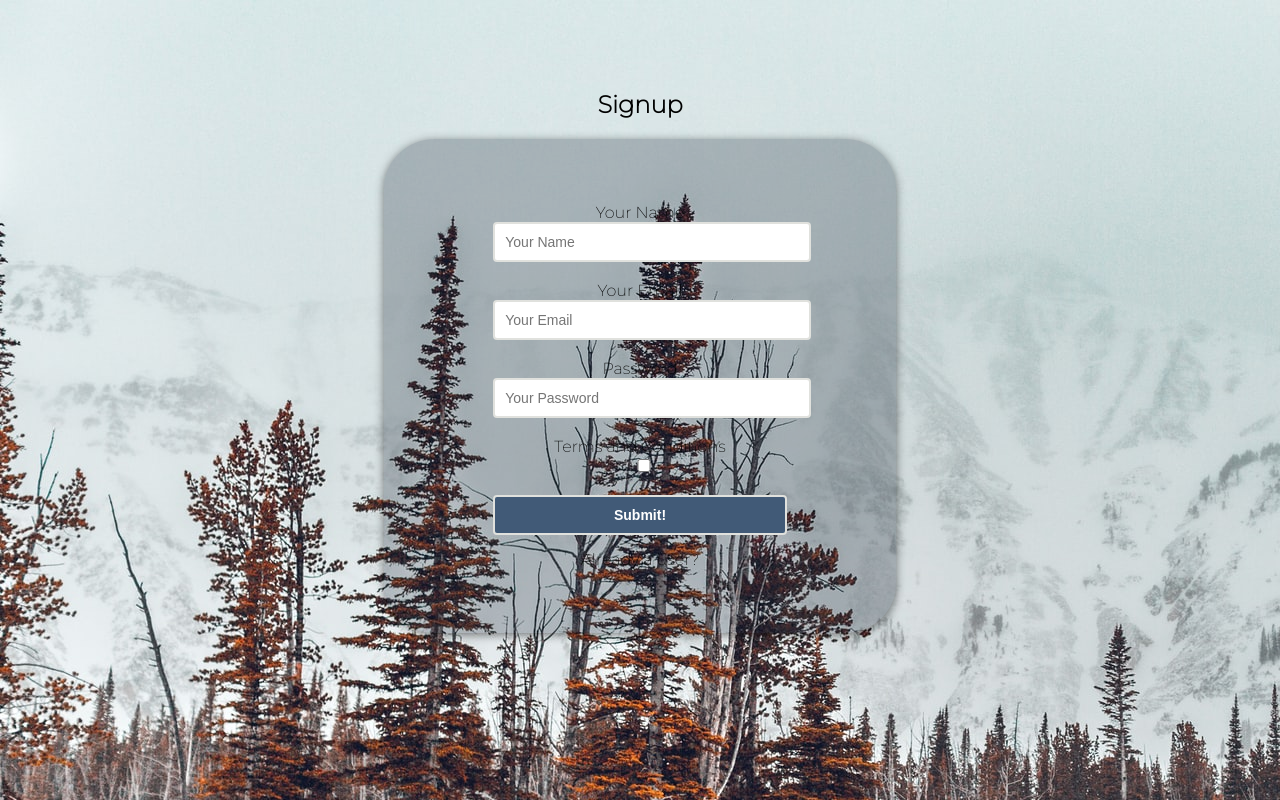
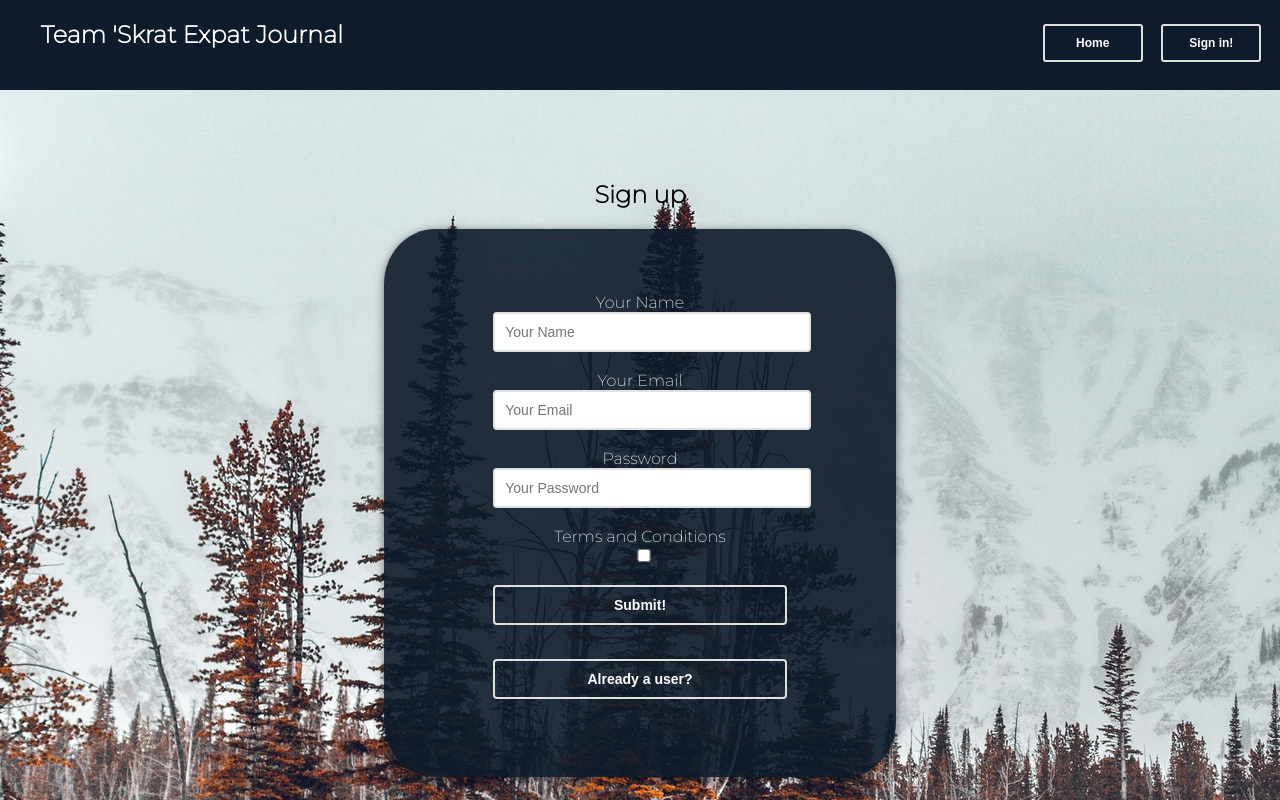
Before and after one commit to team-muskrat-expat-journal/front-end, a React (Create React App) app: page /Signup in a window 1280 px wide. Built offline with nearby package versions, Linux system fonts and the light colour scheme.

Commit message:
adding more and more styling

```diff
--- a/src/components/Dashboard.js
+++ b/src/components/Dashboard.js
@@ -2,34 +2,55 @@ import React, { useEffect } from "react";
 import { Link } from "react-router-dom";
 import { connect } from "react-redux";
 
-import PostCard from './PostCard';
-import { fetchPosts } from '../actions/PostsAction';
+import PostCard from "./PostCard";
+import { fetchPosts } from "../actions/PostsAction";
 
 const Dashboard = (props) => {
-  console.log(props)
+  console.log(props);
   const { posts } = props;
 
   useEffect(() => {
-    props.fetchPosts(localStorage.getItem('user_id'));
+    props.fetchPosts(localStorage.getItem("user_id"));
   }, []);
 
   return (
     <div className="posts wrapper">
-      <h1>Feed</h1>
+      <nav>
+        <div className="logo">
+          <h2>Team 'Skrat Expat Journal</h2>
+        </div>
+        <div className="links">
+          <Link to="/">
+            <button className="navButton" type="button">
+              Home
+            </button>
+          </Link>
+          <Link to="/Login">
+            <button className="navButton" type="button">
+              Sign in!
+            </button>
+          </Link>
+        </div>
+      </nav>
+      <div>
+        <Link to="/postform" className="createNewMemory">
+          Create New Memory
+        </Link>
+      </div>
       {posts && posts.length > 0 ? (
         posts.map((item) => {
           return <PostCard post={item} key={item.id} />;
         })
       ) : (
-        <p>Nothing to see here... <br />Just a man enjoying some 'skrat... <br />Move along...</p>
+        <p>
+          Nothing to see here... <br />
+          Just a man enjoying some 'skrat... <br />
+          Move along...
+        </p>
       )}
-
-      <Link to='/postform'>
-        Create New Memory
-      </Link>
     </div>
   );
-}
+};
 
 const mapStateToProps = (state) => {
   return {
--- a/src/components/Login.js
+++ b/src/components/Login.js
@@ -66,6 +66,23 @@ function Login() {
   };
   return (
     <div>
+      <nav>
+        <div className="logo">
+          <h2>Team 'Skrat Expat Journal</h2>
+        </div>
+        <div className="links">
+          <Link to="/">
+            <button className="navButton" type="button">
+              Home
+            </button>
+          </Link>
+          <Link to="/Login">
+            <button className="navButton" type="button">
+              Sign in!
+            </button>
+          </Link>
+        </div>
+      </nav>
       <h2 className="login">Login</h2>
       <br></br>
       <div className="signup">
@@ -100,7 +117,9 @@ function Login() {
             Submit
           </button>
           <br></br>
-          <Link to="/Signup">New User?</Link>
+          <Link to="/Signup">
+            <button className="form-control">New User?</button>
+          </Link>
         </form>
         <br></br>
       </div>
--- a/src/components/Post.js
+++ b/src/components/Post.js
@@ -1,4 +1,5 @@
 import React from "react";
+// import { Link } from "react-router-dom";
 import { useParams, useRouteMatch, Route } from "react-router-dom";
 
 import PostCard from "./PostCard";
@@ -14,6 +15,7 @@ export default function Post(props) {
     }) || {};
 
   return (
+    <>
       <div className="post-wrapper">
         <div className="post-header">
           <div className="post-image">
@@ -27,5 +29,6 @@ export default function Post(props) {
           <PostCard details={post} />
         </Route>
       </div>
+    </>
   );
 }
--- a/src/components/PostCard.js
+++ b/src/components/PostCard.js
@@ -1,8 +1,8 @@
 import React, { useState } from "react";
-import { connect } from 'react-redux';
-import { useHistory } from 'react-router-dom';
+import { connect } from "react-redux";
+import { useHistory } from "react-router-dom";
 
-import { editPost, deletePost } from '../actions/PostsAction';
+import { editPost, deletePost } from "../actions/PostsAction";
 
 const initialPost = {
   id: "",
@@ -13,11 +13,20 @@ const initialPost = {
   notes: "",
   rating: "",
   role: "",
-}
+};
 
 const PostCard = (props) => {
-  console.log(props.post)
-  const { id, tripname, date, location, imageURL, notes, rating, role } = props.post;
+  console.log(props.post);
+  const {
+    id,
+    tripname,
+    date,
+    location,
+    imageURL,
+    notes,
+    rating,
+    role,
+  } = props.post;
   const [editing, setEditing] = useState(false);
   const [postToEdit, setPostToEdit] = useState(initialPost);
   const history = useHistory();
@@ -30,7 +39,7 @@ const PostCard = (props) => {
   const postDelete = (event) => {
     event.preventDefault();
     props.deletePost(id);
-    history.push('/dashboard');
+    history.push("/dashboard");
   };
 
   const save = (event) => {
@@ -39,6 +48,8 @@ const PostCard = (props) => {
   };
 
   return (
+    <>
+      <div>
         <div className="post card">
           <div className="image-container">
             <img src={imageURL} alt={tripname} />
@@ -80,7 +91,10 @@ const PostCard = (props) => {
                     Location:&nbsp;
                     <input
                       onChange={(evt) =>
-                    setPostToEdit({ ...postToEdit, location: evt.target.value })
+                        setPostToEdit({
+                          ...postToEdit,
+                          location: evt.target.value,
+                        })
                       }
                     />
                   </label>
@@ -88,7 +102,10 @@ const PostCard = (props) => {
                     Notes:&nbsp;
                     <input
                       onChange={(evt) =>
-                    setPostToEdit({ ...postToEdit, notes: evt.target.value })
+                        setPostToEdit({
+                          ...postToEdit,
+                          notes: evt.target.value,
+                        })
                       }
                     />
                   </label>
@@ -96,7 +113,10 @@ const PostCard = (props) => {
                     Rating:&nbsp;
                     <input
                       onChange={(evt) =>
-                    setPostToEdit({ ...postToEdit, rating: evt.target.value })
+                        setPostToEdit({
+                          ...postToEdit,
+                          rating: evt.target.value,
+                        })
                       }
                     />
                   </label>
@@ -109,8 +129,10 @@ const PostCard = (props) => {
             )}
           </div>
         </div>
+      </div>
+    </>
   );
-}
+};
 
 const mapStateToProps = (state) => {
   return {
--- a/src/components/Signup.js
+++ b/src/components/Signup.js
@@ -1,6 +1,7 @@
 import React, { useState, useEffect } from "react";
-import { useHistory } from 'react-router-dom';
+import { useHistory } from "react-router-dom";
 import axios from "axios";
+
 import { Link } from "react-router-dom";
 
 import "./Style/signUpStyles.css";
@@ -57,7 +58,7 @@ function Signup() {
       .string()
       .required("Password is required")
       .min(6, "Password is required and must be at least 6 characters long"),
-    terms: yup.boolean().oneOf([false], "You must give away your data"), //This is where the issue is, (check with Brian)
+    terms: yup.boolean(), //This is where the issue is, (check with Brian)
   });
 
   useEffect(() => {
@@ -76,7 +77,7 @@ function Signup() {
       .post("https://skrat-expat.herokuapp.com/api/auth/register", newUser)
       .then((res) => {
         console.log("Login res: ", res);
-        history.push('/dashboard');
+        history.push("/dashboard");
       })
       .catch((err) => {
         console.log(err);
@@ -85,7 +86,24 @@ function Signup() {
 
   return (
     <>
-      <h2 className="login">Signup</h2>
+      <nav>
+        <div className="logo">
+          <h2>Team 'Skrat Expat Journal</h2>
+        </div>
+        <div className="links">
+          <Link to="/">
+            <button className="navButton" type="button">
+              Home
+            </button>
+          </Link>
+          <Link to="/Login">
+            <button className="navButton" type="button">
+              Sign in!
+            </button>
+          </Link>
+        </div>
+      </nav>
+      <h2 className="login">Sign up</h2>
       <div className="signup">
         <form onSubmit={submit}>
           <label>
@@ -151,7 +169,10 @@ function Signup() {
           </button>
 
           <br></br>
-          <Link to="/Login">Already a user?</Link>
+          <br></br>
+          <Link to="/Login">
+            <button className="form-control">Already a user?</button>
+          </Link>
         </form>
       </div>
     </>
--- a/src/components/Style/signUpStyles.css
+++ b/src/components/Style/signUpStyles.css
@@ -4,7 +4,8 @@
   align-items: center;
   justify-content: center;
   margin-left: 30%;
-  background-color: rgba(13, 27, 42, 0.25);
+  color: white;
+  background-color: rgba(13, 27, 42, 0.9);
   box-shadow: 0 2px 10px rgba(0, 0, 0, 0.5);
   width: 30%;
   border-radius: 10%;
--- a/src/components/Style/styleHome.css
+++ b/src/components/Style/styleHome.css
@@ -2,11 +2,13 @@
 
 body {
   background-image: url("./images/background3.jpg");
+
+  background-attachment: fixed;
   font-family: "Montserrat", sans-serif;
 }
 
 button {
-  background-color: #415a77;
+  background-color: transparent;
   outline: none;
   border: 2px solid #e0e1dd;
   border-radius: 20px;
@@ -69,3 +71,21 @@ nav {
   border-radius: 10%;
   padding: 5%;
 }
+/* Dashboard */
+.createNewMemory {
+  margin-top: 1%;
+  display: flex;
+  align-items: center;
+  align-content: center;
+  justify-content: center;
+  margin-left: 25%;
+  margin-bottom: 10px;
+  color: white;
+  background-color: #415a77;
+  box-shadow: 0 2px 10px rgba(0, 0, 0, 0.5);
+  width: 50%;
+  height: 5rem;
+  border-radius: 20%;
+  /* padding: 5%;}
+} */
+}
```
Also changed, not shown: src/components/PostForm.js (+15 -15 lines), 1 other file (tests, documents, lock files or other folders). Lines whose indentation alone changed are shown as unchanged.
